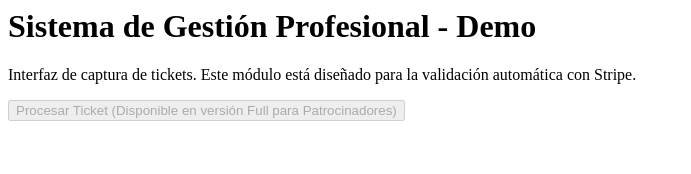
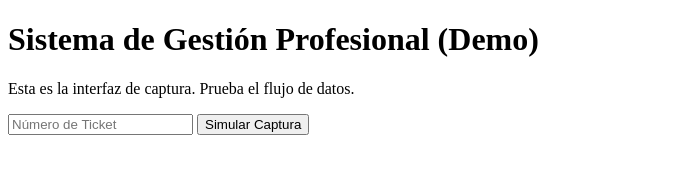
Before and after one commit to SolvensAmoris/Sistema-Gestion-Demo, a plain HTML site: page src/index.html in a window 1280 px wide. Shown: the whole page, without its empty margins (0-691 px from the left). Drawn offline with Linux system fonts and the light colour scheme.

Commit message:
Implement ticket capture interface in index.html
Added a new HTML structure for the ticket capture interface with a simulation feature.

```diff
--- a/src/index.html
+++ b/src/index.html
@@ -1,3 +1,33 @@
-<h1>Sistema de Gestión Profesional - Demo</h1>
-<p>Interfaz de captura de tickets. Este módulo está diseñado para la validación automática con Stripe.</p>
-<button disabled>Procesar Ticket (Disponible en versión Full para Patrocinadores)</button>
+<!DOCTYPE html>
+<html lang="es">
+<head>
+    <meta charset="UTF-8">
+    <title>Demo - Sistema de Gestión</title>
+    <link rel="stylesheet" href="styles.css">
+</head>
+<body>
+    <div class="container">
+        <h1>Sistema de Gestión Profesional (Demo)</h1>
+        <p>Esta es la interfaz de captura. Prueba el flujo de datos.</p>
+
+        <div id="capture-box">
+            <input type="text" id="ticket" placeholder="Número de Ticket">
+            <button onclick="simulateCapture()">Simular Captura</button>
+        </div>
+
+        <div id="status"></div>
+    </div>
+
+    <script>
+        function simulateCapture() {
+            const ticket = document.getElementById('ticket').value;
+            const status = document.getElementById('status');
+            if(ticket) {
+                status.innerHTML = `<p style="color: #00ff88;">✓ Ticket ${ticket} registrado en cola de espera.</p>`;
+            } else {
+                status.innerHTML = `<p style="color: #ff4444;">Por favor, ingresa un número de ticket.</p>`;
+            }
+        }
+    </script>
+</body>
+</html>
```
